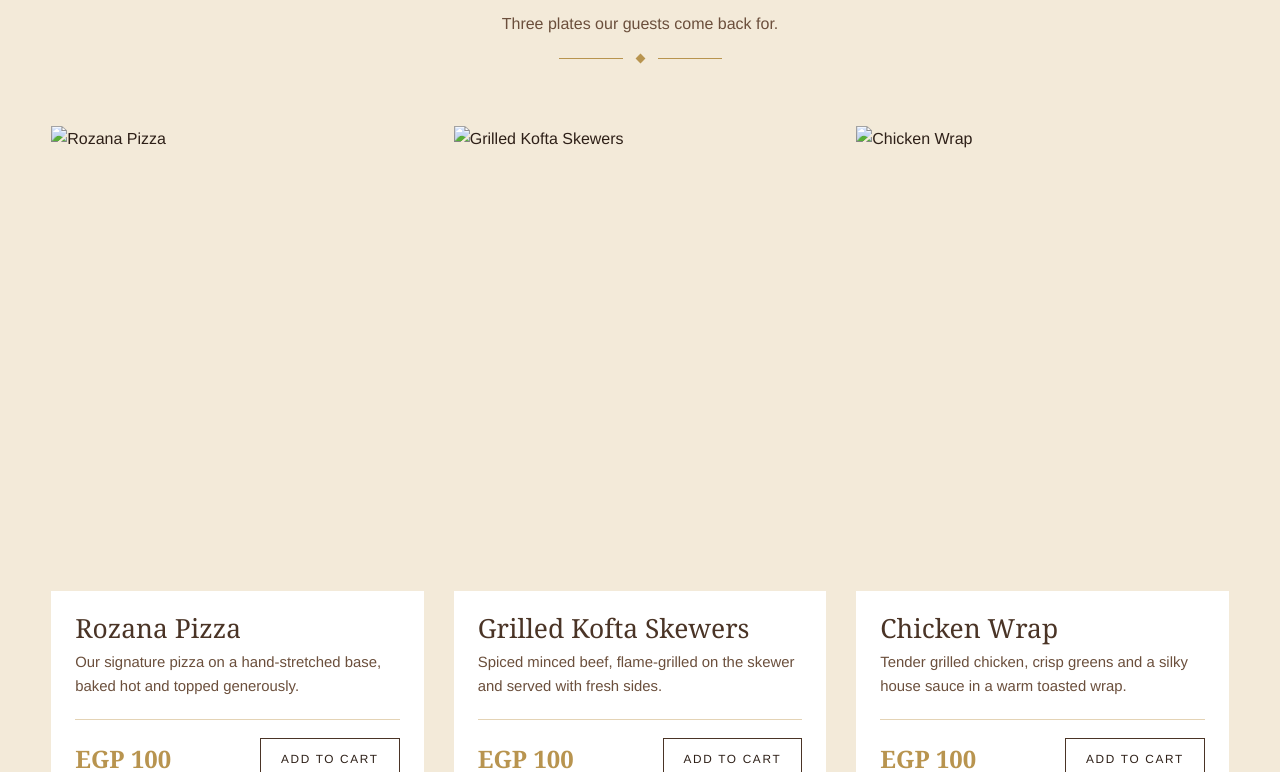
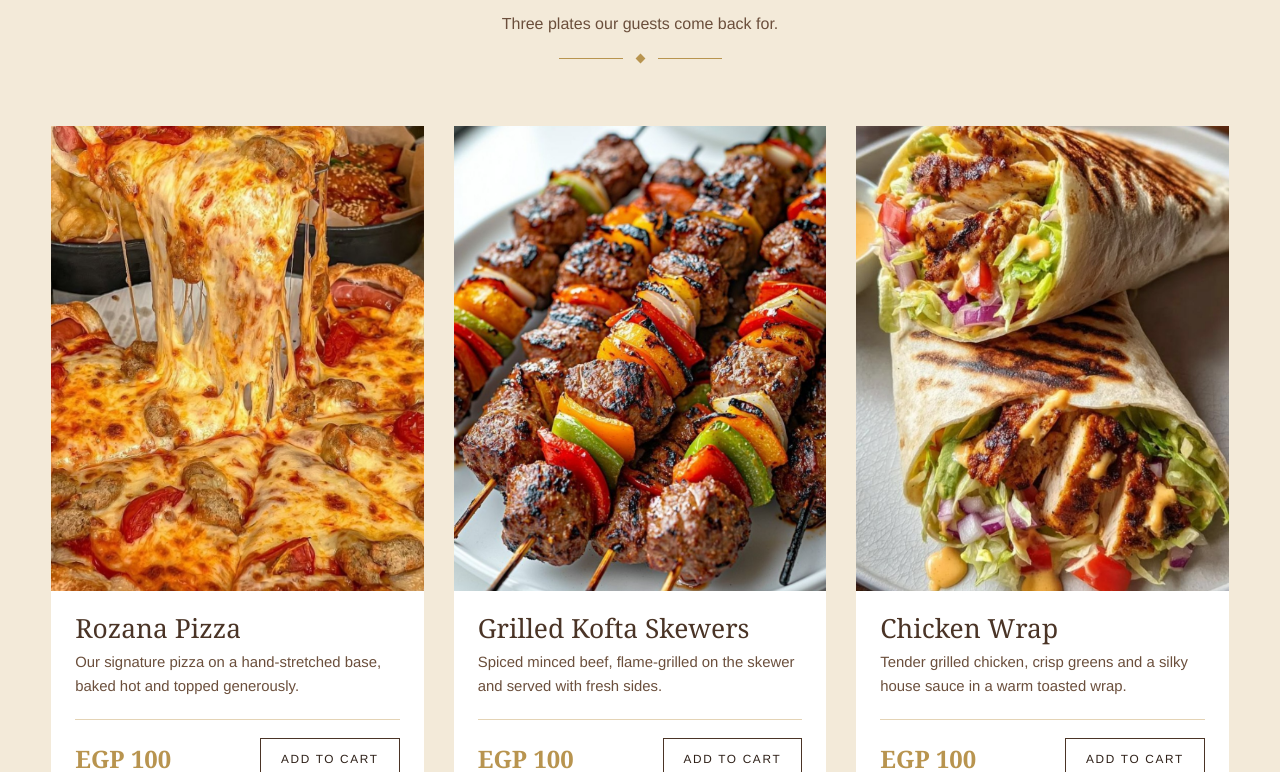
Before and after one commit to yassin53cv-ctrl/Rozana, a plain HTML site: page index.html in a window 1280 px wide. Shown: the part 2028-2800 px from the top of the page. Drawn offline with Linux system fonts and the light colour scheme.

Commit message:
Add files via upload

```diff
--- a/index.html
+++ b/index.html
@@ -266,8 +266,8 @@ footer .top{grid-template-columns:1fr;gap:34px}
 <div class="ctas fade d3"><a href="#menu" class="btn solid">ORDER NOW</a><a href="#collections" class="btn">EXPLORE COLLECTIONS</a></div>
 </div>
 <div class="stage" aria-hidden="true">
-<div class="arch a float"><img src="assets/images/restaurant/rozana-pizza.jpg" alt=""></div>
-<div class="arch b float"><img src="assets/images/restaurant/grilled-kofta.jpg" alt=""></div>
+<div class="arch a float"><img src="./rozana-pizza.jpg" alt=""></div>
+<div class="arch b float"><img src="./grilled-kofta.jpg" alt=""></div>
 </div>
 </div>
 <div class="scroll"></div>
@@ -277,8 +277,8 @@ footer .top{grid-template-columns:1fr;gap:34px}
 <div class="wrap">
 <div class="sec-head rv"><h2>Two Ways to Savour Rozana</h2><div class="orn"><i></i><b></b><i></i></div></div>
 <div class="cols">
-<a href="#menu" class="col rv" data-tab="cafe"><img src="assets/images/cafe/oreo-frappe.jpg" alt="Oreo frappé from the ROZANA café"><div><h3>Discover Our Café</h3><p>Frappés, mojitos, lemonades and sweet treats.</p><span class="go-l">VIEW CAFÉ <i></i></span></div></a>
-<a href="#menu" class="col rv" style="--d:.15s" data-tab="restaurant"><img src="assets/images/restaurant/crispy-chicken.jpg" alt="Crispy chicken and fries from the ROZANA restaurant"><div><h3>Explore Our Restaurant</h3><p>Grills, pizza, pasta and comfort plates.</p><span class="go-l">VIEW RESTAURANT <i></i></span></div></a>
+<a href="#menu" class="col rv" data-tab="cafe"><img src="./oreo-frappe.jpg" alt="Oreo frappé from the ROZANA café"><div><h3>Discover Our Café</h3><p>Frappés, mojitos, lemonades and sweet treats.</p><span class="go-l">VIEW CAFÉ <i></i></span></div></a>
+<a href="#menu" class="col rv" style="--d:.15s" data-tab="restaurant"><img src="./crispy-chicken.jpg" alt="Crispy chicken and fries from the ROZANA restaurant"><div><h3>Explore Our Restaurant</h3><p>Grills, pizza, pasta and comfort plates.</p><span class="go-l">VIEW RESTAURANT <i></i></span></div></a>
 </div>
 </div>
 </section>
@@ -301,7 +301,7 @@ footer .top{grid-template-columns:1fr;gap:34px}
 
 <section class="about" id="about">
 <div class="wrap">
-<div class="pic rv"><div class="imgrv"><img src="assets/images/restaurant/baked-pasta.jpg" alt="Baked pasta, bubbling from the oven" loading="lazy"></div></div>
+<div class="pic rv"><div class="imgrv"><img src="./baked-pasta.jpg" alt="Baked pasta, bubbling from the oven" loading="lazy"></div></div>
 <div class="rv" style="--d:.15s">
 <h2>About Rozana</h2>
 <div class="orn" style="justify-content:flex-start;margin:0 0 22px"><i></i><b></b></div>
@@ -356,20 +356,20 @@ const CURRENCY = "EGP";
 // Prices below are PLACEHOLDERS. Replace each `price` with the real value.
 const MENU = {
   restaurant: [
-    {id:"r1", name:"Chicken Wrap",        img:"assets/images/restaurant/chicken-wrap.jpg",    price:100, desc:"Tender grilled chicken, crisp greens and a silky house sauce in a warm toasted wrap."},
-    {id:"r2", name:"Crispy Chicken & Fries", img:"assets/images/restaurant/crispy-chicken.jpg", price:100, desc:"Golden, crunchy chicken served over hot fries with a savoury dipping sauce."},
-    {id:"r3", name:"Grilled Kofta Skewers",  img:"assets/images/restaurant/grilled-kofta.jpg",  price:100, desc:"Spiced minced beef, flame-grilled on the skewer and served with fresh sides."},
-    {id:"r4", name:"Grilled Chicken Skewers",img:"assets/images/restaurant/chicken-skewers.jpg",price:100, desc:"Marinated chicken pieces, charred over the grill until juicy and tender."},
-    {id:"r5", name:"Baked Pasta",         img:"assets/images/restaurant/baked-pasta.jpg",     price:100, desc:"Pasta baked in a rich sauce under a bubbling golden layer of cheese."},
-    {id:"r6", name:"Rozana Pizza",        img:"assets/images/restaurant/rozana-pizza.jpg",    price:100, desc:"Our signature pizza on a hand-stretched base, baked hot and topped generously."}
+    {id:"r1", name:"Chicken Wrap",        img:"./chicken-wrap.jpg",    price:100, desc:"Tender grilled chicken, crisp greens and a silky house sauce in a warm toasted wrap."},
+    {id:"r2", name:"Crispy Chicken & Fries", img:"./crispy-chicken.jpg", price:100, desc:"Golden, crunchy chicken served over hot fries with a savoury dipping sauce."},
+    {id:"r3", name:"Grilled Kofta Skewers",  img:"./grilled-kofta.jpg",  price:100, desc:"Spiced minced beef, flame-grilled on the skewer and served with fresh sides."},
+    {id:"r4", name:"Grilled Chicken Skewers",img:"./chicken-skewers.jpg",price:100, desc:"Marinated chicken pieces, charred over the grill until juicy and tender."},
+    {id:"r5", name:"Baked Pasta",         img:"./baked-pasta.jpg",     price:100, desc:"Pasta baked in a rich sauce under a bubbling golden layer of cheese."},
+    {id:"r6", name:"Rozana Pizza",        img:"./rozana-pizza.jpg",    price:100, desc:"Our signature pizza on a hand-stretched base, baked hot and topped generously."}
   ],
   cafe: [
-    {id:"c1", name:"Oreo Waffle",       img:"assets/images/cafe/oreo-waffle.jpg",       price:100, desc:"A warm waffle finished with Oreo crumble and a sweet drizzle."},
-    {id:"c2", name:"Oreo Frappé",       img:"assets/images/cafe/oreo-frappe.jpg",       price:100, desc:"Creamy, iced and blended with cookies for a rich chocolate finish."},
-    {id:"c3", name:"Blue Mojito",       img:"assets/images/cafe/blue-mojito.jpg",       price:100, desc:"A cool, sparkling mojito with fresh mint and a bright blue colour."},
-    {id:"c4", name:"Blueberry Frappé",  img:"assets/images/cafe/blueberry-frappe.jpg",  price:100, desc:"Smooth blended blueberry, served ice-cold."},
-    {id:"c5", name:"Strawberry Frappé", img:"assets/images/cafe/strawberry-frappe.jpg", price:100, desc:"Sweet strawberry blended with ice into a creamy, refreshing drink."},
-    {id:"c6", name:"Berry Lemonade",    img:"assets/images/cafe/berry-lemonade.jpg",    price:100, desc:"Fresh lemonade with a berry twist, served over ice."}
+    {id:"c1", name:"Oreo Waffle",       img:"./oreo-waffle.jpg",       price:100, desc:"A warm waffle finished with Oreo crumble and a sweet drizzle."},
+    {id:"c2", name:"Oreo Frappé",       img:"./oreo-frappe.jpg",       price:100, desc:"Creamy, iced and blended with cookies for a rich chocolate finish."},
+    {id:"c3", name:"Blue Mojito",       img:"./blue-mojito.jpg",       price:100, desc:"A cool, sparkling mojito with fresh mint and a bright blue colour."},
+    {id:"c4", name:"Blueberry Frappé",  img:"./blueberry-frappe.jpg",  price:100, desc:"Smooth blended blueberry, served ice-cold."},
+    {id:"c5", name:"Strawberry Frappé", img:"./strawberry-frappe.jpg", price:100, desc:"Sweet strawberry blended with ice into a creamy, refreshing drink."},
+    {id:"c6", name:"Berry Lemonade",    img:"./berry-lemonade.jpg",    price:100, desc:"Fresh lemonade with a berry twist, served over ice."}
   ]
 };
 const FEATURED = ["r6","r3","r1"];
```
